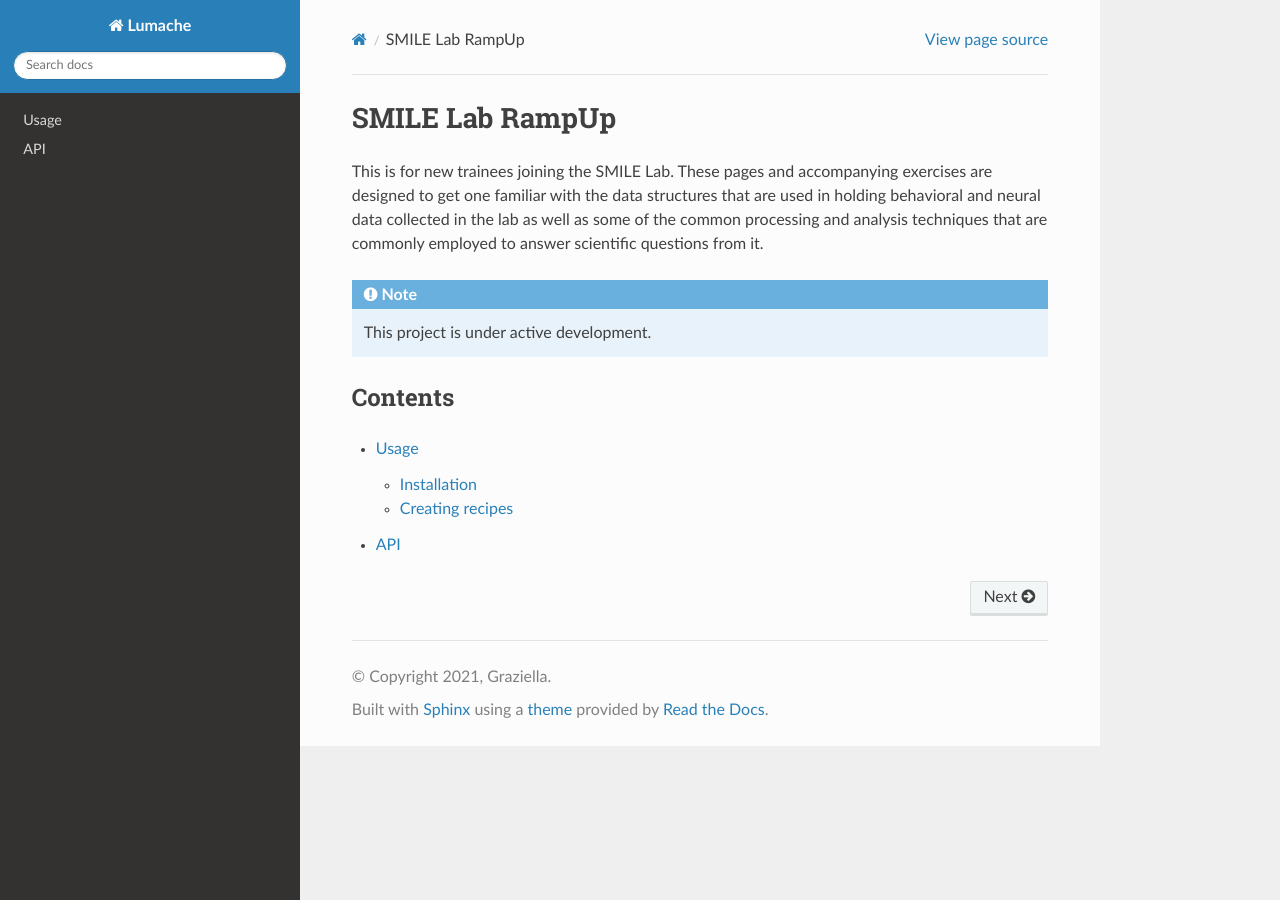
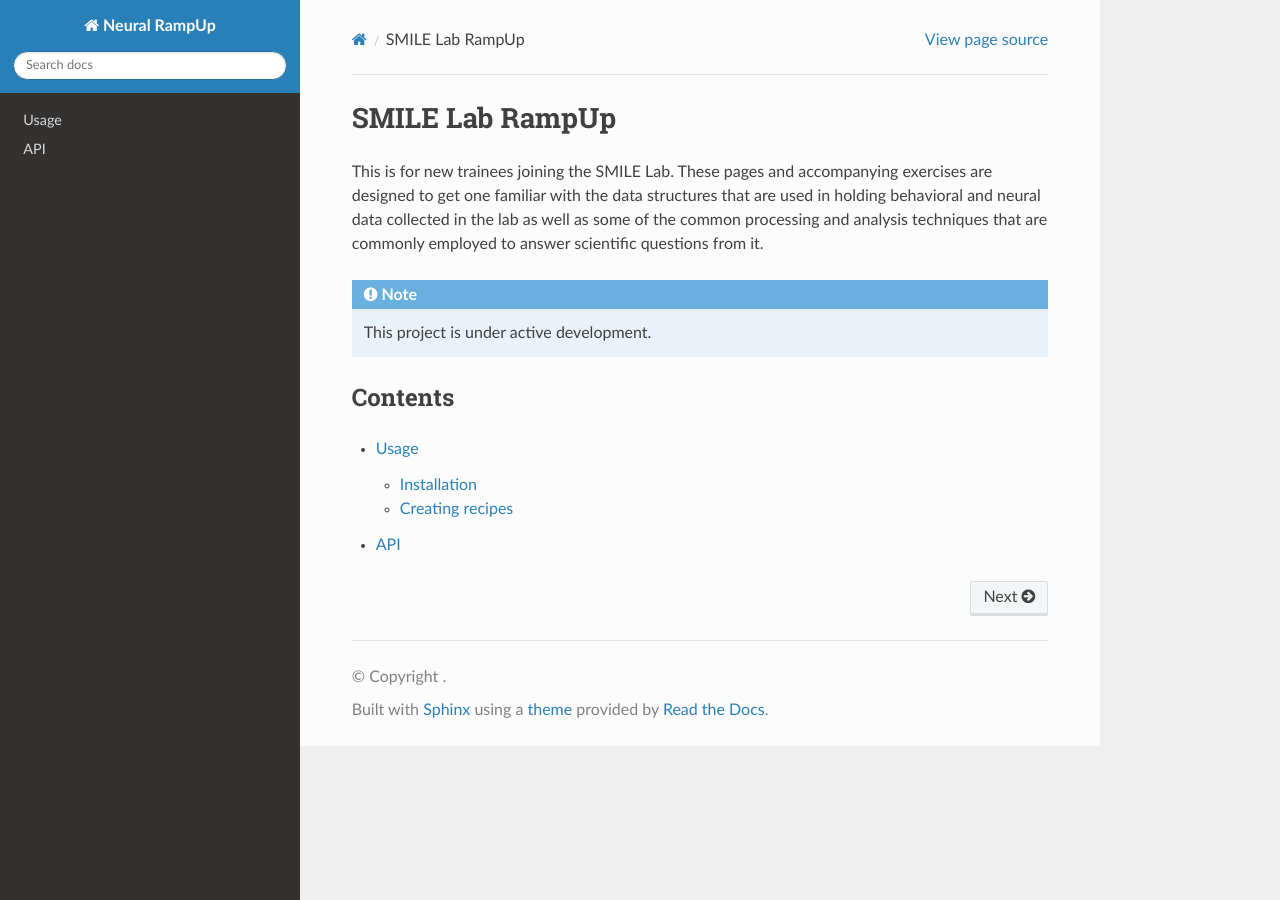
Before and after one commit to sesnyder/NeuralRampUp, a Sphinx documentation site: the page built from docs/source/index.rst, in a window 1280 px wide. Built offline with Sphinx 7.4.7 and the Read the Docs theme 3.1.0, drawn with Linux system fonts in a browser that asks for light colours.

Commit message:
Update conf.py

```diff
--- a/docs/source/conf.py
+++ b/docs/source/conf.py
@@ -2,9 +2,8 @@
 
 # -- Project information
 
-project = 'Lumache'
-copyright = '2021, Graziella'
-author = 'Graziella'
+project = 'Neural RampUp'
+author = 'SMILE Lab'
 
 release = '0.1'
 version = '0.1.0'
```
